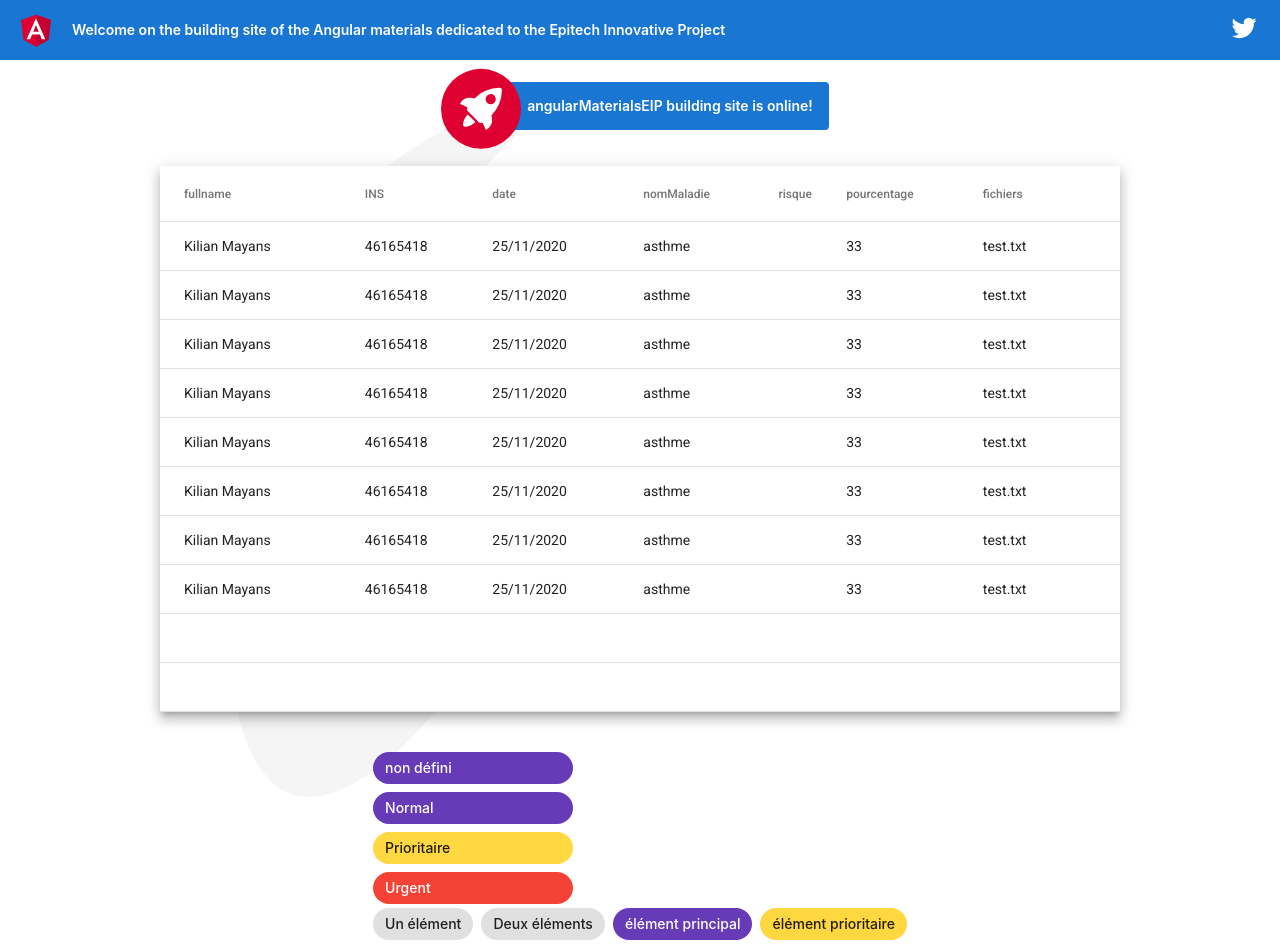
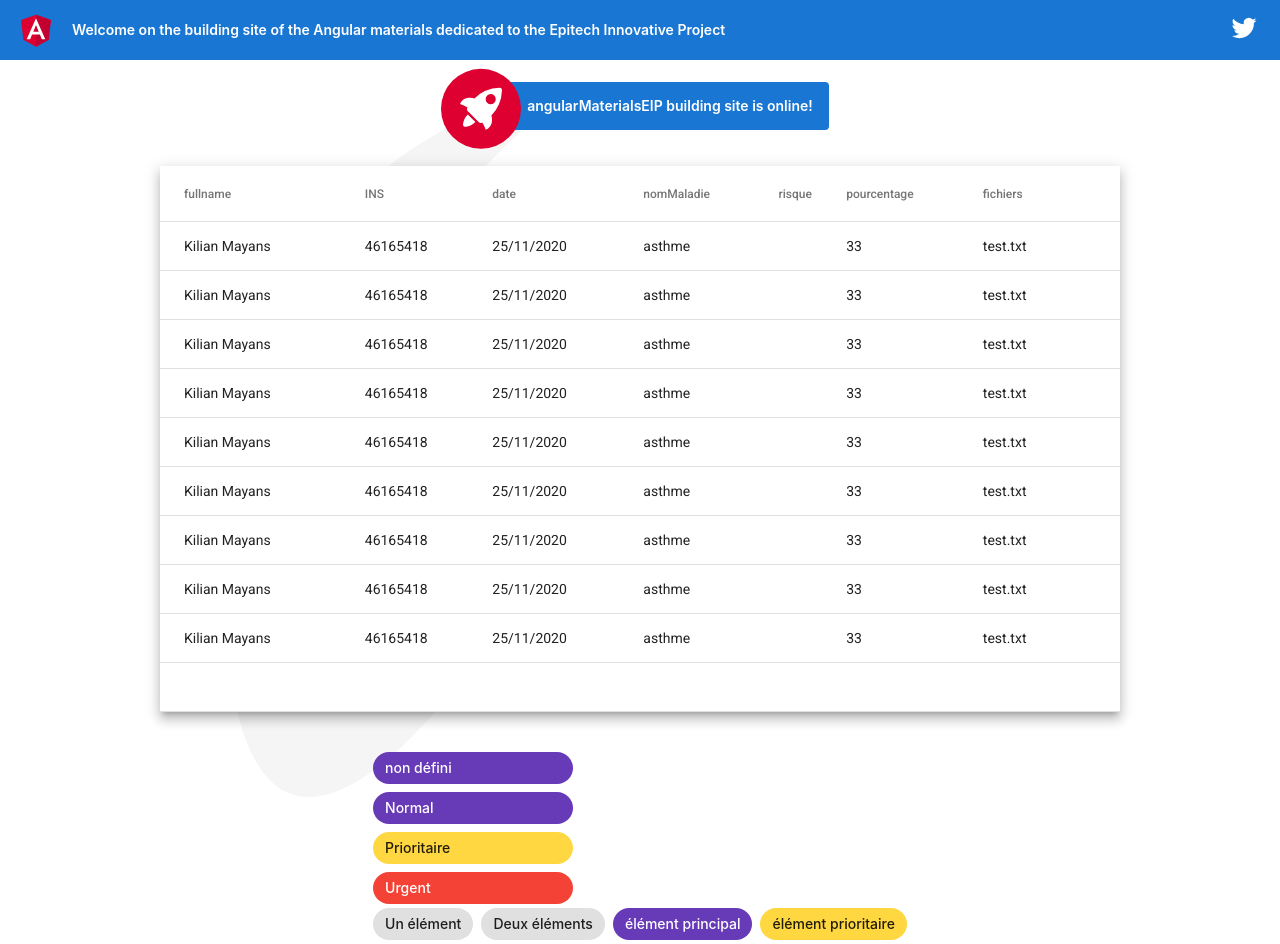
Before and after one commit to KilianMYS74/angularMaterialsEIP, an Angular app: page / in a window 1280 px wide. Built offline with nearby package versions, Linux system fonts and the light colour scheme.

Commit message:
Added TODO for table-material.component.ts

```diff
--- a/src/app/table-material/table-material.component.ts
+++ b/src/app/table-material/table-material.component.ts
@@ -34,6 +34,7 @@ export interface PeriodicElement {
   fichiers: string;
 }
 
+// Todo: Fix position error
 const ELEMENT_DATA: PeriodicElement[] = [
   {
     fullname: 'Kilian Mayans',
@@ -100,13 +101,13 @@ const ELEMENT_DATA: PeriodicElement[] = [
     pourcentage: 33,
     fichiers: 'test.txt'
   }, {
-    fullname: '',
-    name: 'Fluorine',
-    weight: 18.9984,
-    symbol: 'F',
-    description: `Fluorine is a chemical element with symbol F and atomic number 9. It is the
-        lightest halogen and exists as a highly toxic pale yellow diatomic gas at standard
-        conditions.`
+    fullname: 'Kilian Mayans',
+    INS: 46165418,
+    date: '25/11/2020',
+    nomMaladie: 'asthme',
+    risque: '',
+    pourcentage: 33,
+    fichiers: 'test.txt'
   }, {
     position: 10,
     name: 'Neon',
```
